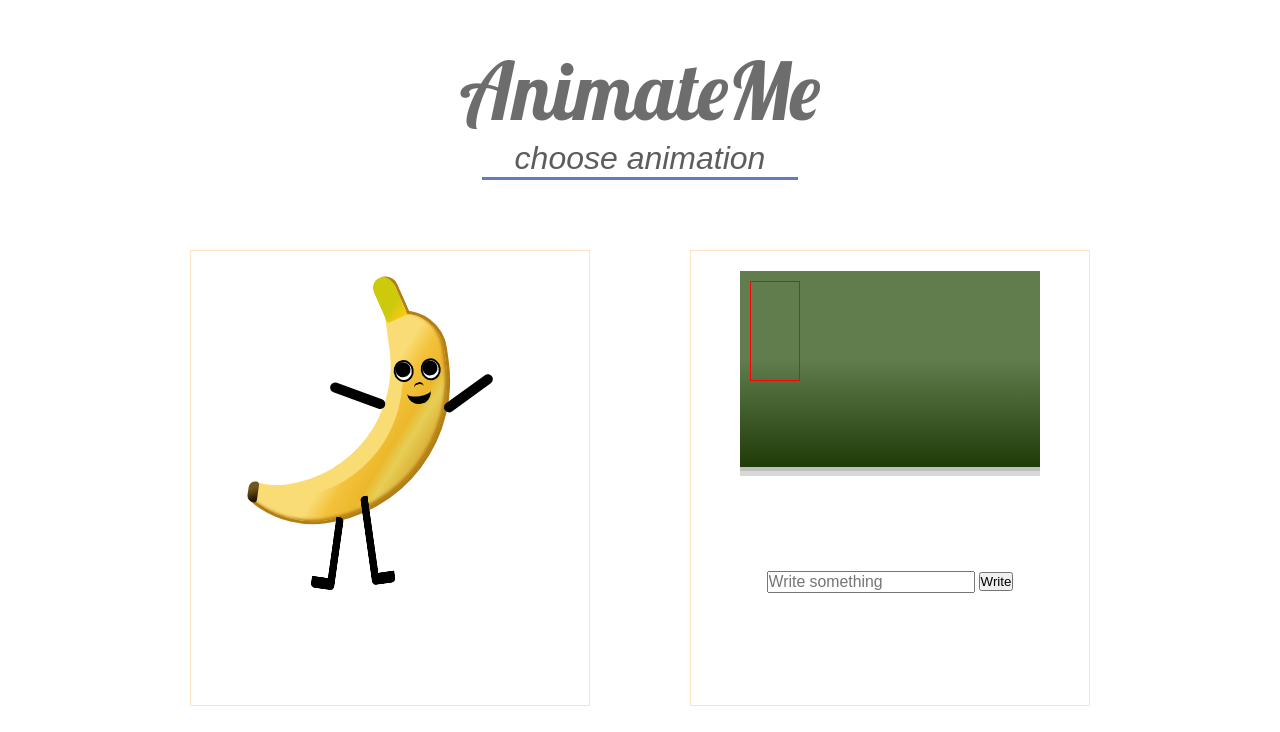
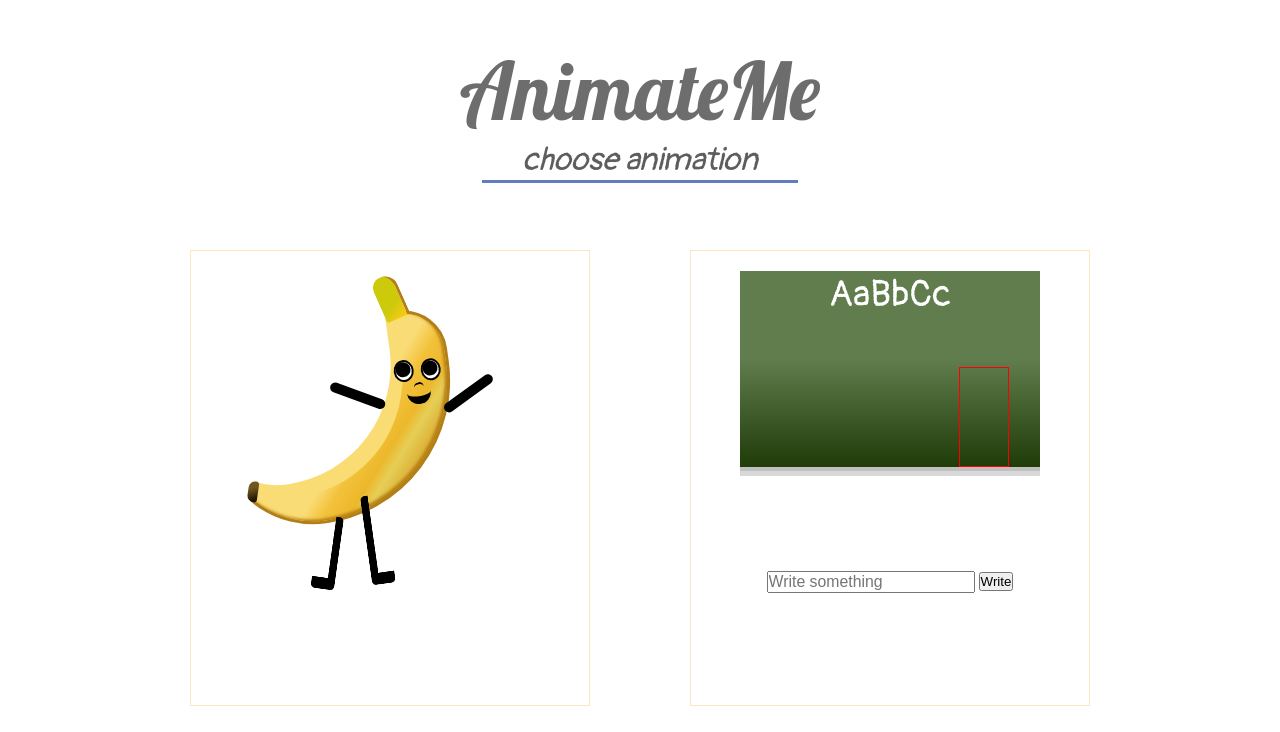
Before and after one commit to ZuzaB/Animate-Me, a plain HTML site: page index.html in a window 1280 px wide. Shown: the top 732 px of the page. Drawn offline with nearby package versions, Linux system fonts and the light colour scheme; a web font is replaced by a local one.

Commit message:
styling elements to animation write

```diff
--- a/index.html
+++ b/index.html
@@ -4,7 +4,7 @@
         <meta charset="UTF-8">
      	<title>AnimateMe</title>
         <link href="https://fonts.googleapis.com/css?family=Lobster" rel="stylesheet">
-        <link href="https://fonts.googleapis.com/css?family=Crafty+Girls" rel="stylesheet">
+        <link href="https://fonts.googleapis.com/css?family=Pangolin&amp;subset=latin-ext" rel="stylesheet">
         <link href="css/reset.css" rel="stylesheet">
         <link rel="stylesheet" href="css/font-awesome/css/font-awesome.min.css">
         <link href="css/main.css" rel="stylesheet">
@@ -55,7 +55,7 @@
                     ChooseMe
                 </div>
 <!-- second animation div-->
-                <div class='write'>
+                <div class='write'>AaBbCc
                      <div class='writer'>
                      </div>
                 </div>
@@ -63,14 +63,6 @@
                 <button>Write</button>
             </div>
         </section>
-<!-- nie wiem czy użyję
-        <section class ="hidden banana">
-            <div></div>
-        </section>
-            <div></div>
-        <section class ="hidden write">
-        </section>
--->
         <footer>
             <div>
                 <p>Created by ZuzaB</p><a href='https://github.com/ZuzaB'><i class="fa fa-github" aria-hidden="true"></i>
--- a/scss/partials/_base.scss
+++ b/scss/partials/_base.scss
@@ -294,6 +294,9 @@ filter: progid:DXImageTransform.Microsoft.gradient( startColorstr='#627d4d', end
     border-bottom: 4px solid rgb(192, 192, 192);
     box-shadow: 0px 5px 0px 0px rgb(216, 216, 216);
     margin: 20px auto 100px auto;
+    font-family: 'Pangolin', cursive;
+    color: #fff;
+    font-size: 37px;
 
 }
 
@@ -303,6 +306,7 @@ filter: progid:DXImageTransform.Microsoft.gradient( startColorstr='#627d4d', end
     height: 100px;
     width: 50px;
     border: 1px solid red;
-    left: 10px;
-    top: 10px;
+    left: 219px;
+    top: 96px;
+
 }
--- a/scss/partials/_header.scss
+++ b/scss/partials/_header.scss
@@ -13,7 +13,7 @@ header h1 {
 
 header em {
   font-size: 4vh;
-  font-family: sans-serif;
+  font-family: 'Pangolin', cursive;
 }
 
 header em:after {
```
Also changed, not shown: css/main.css.
